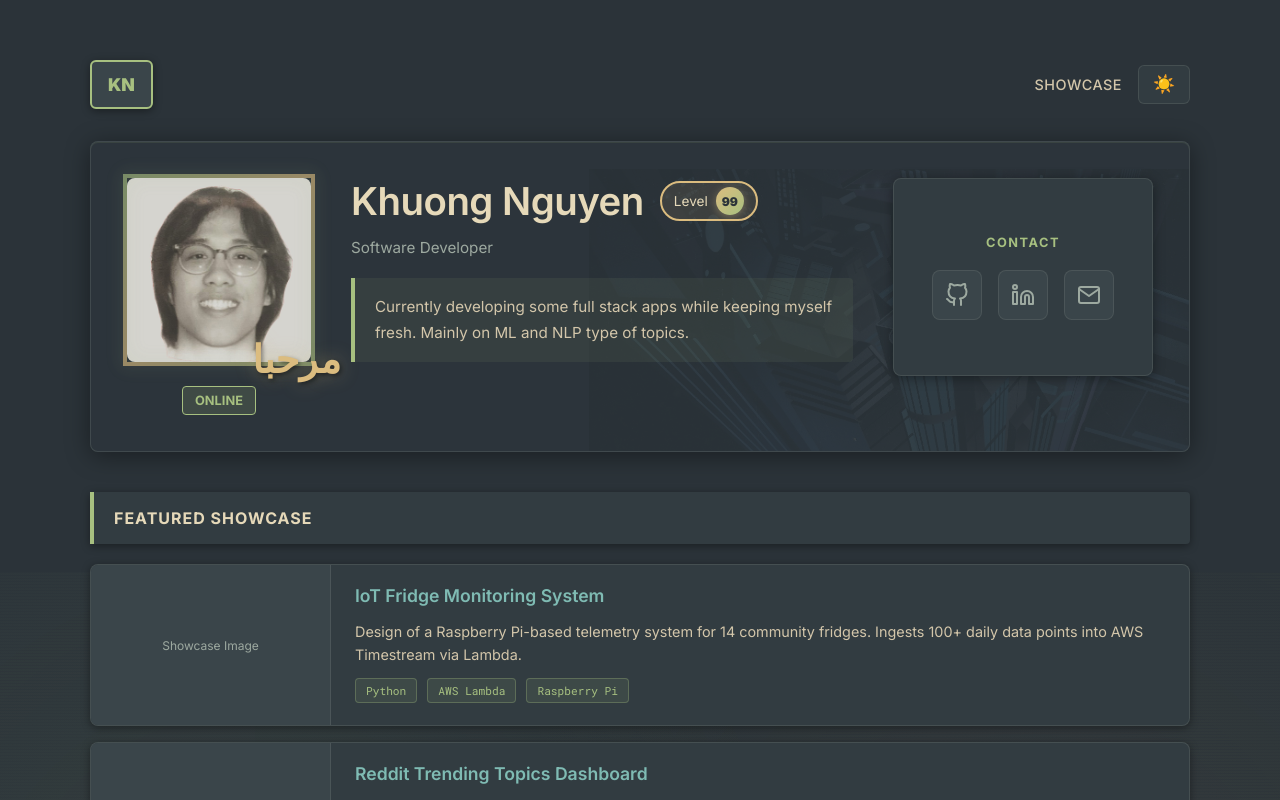
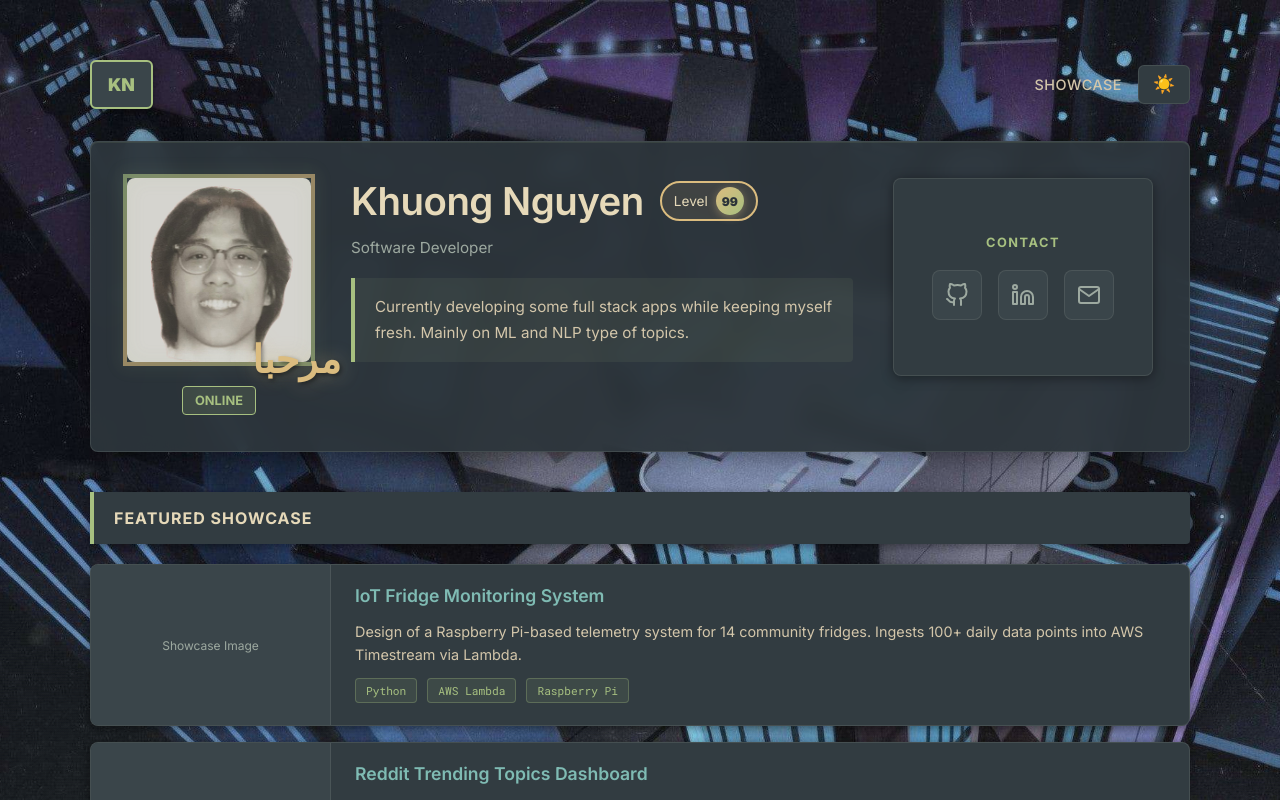
Before and after one commit to knguyenngo/knguyenngo.github.io, a React (Vite) app: page / in a window 1280 px wide. Shown: the top 800 px of the page. Built offline with nearby package versions, Linux system fonts and the light colour scheme.

Commit message:
Added custom background

```diff
--- a/src/App.jsx
+++ b/src/App.jsx
@@ -1,5 +1,6 @@
 import { useEffect, useState } from "react";
 import "./index.css";
+import backImg from "./assets/neo.png";
 
 const LINKS = {
   github: "https://github.com/knguyenngo",
@@ -44,9 +45,7 @@ const greetings = [
 export default function App() {
   const [greetIndex, setGreetIndex] = useState(0);
   const [theme, setTheme] = useState("dark");
-  const [backgroundImage, setBackgroundImage] = useState("");
-
-  useEffect(() => {
+  const [backgroundImage, setBackgroundImage] = useState(backImg);  useEffect(() => {
     document.documentElement.setAttribute("data-theme", theme);
   }, [theme]);
 
--- a/src/index.css
+++ b/src/index.css
@@ -186,22 +186,6 @@ body {
   backdrop-filter: blur(10px);
   position: relative;
   overflow: hidden;
-}
-
-.heroCard::before {
-  content: '';
-  position: absolute;
-  right: 0;
-  bottom: 0;
-  width: 600px;
-  height: 400px;
-  background-image: url('./assets/neo.png');
-  background-size: contain;
-  background-repeat: no-repeat;
-  background-position: bottom right;
-  opacity: 0.08;
-  pointer-events: none;
-  z-index: 0;
 }
 
 .heroGrid {
@@ -546,10 +530,4 @@ body {
   .heroCard {
     padding: 24px;
   }
-
-  .heroCard::before {
-    width: 400px;
-    height: 300px;
-    opacity: 0.05;
-  }
 }
```
